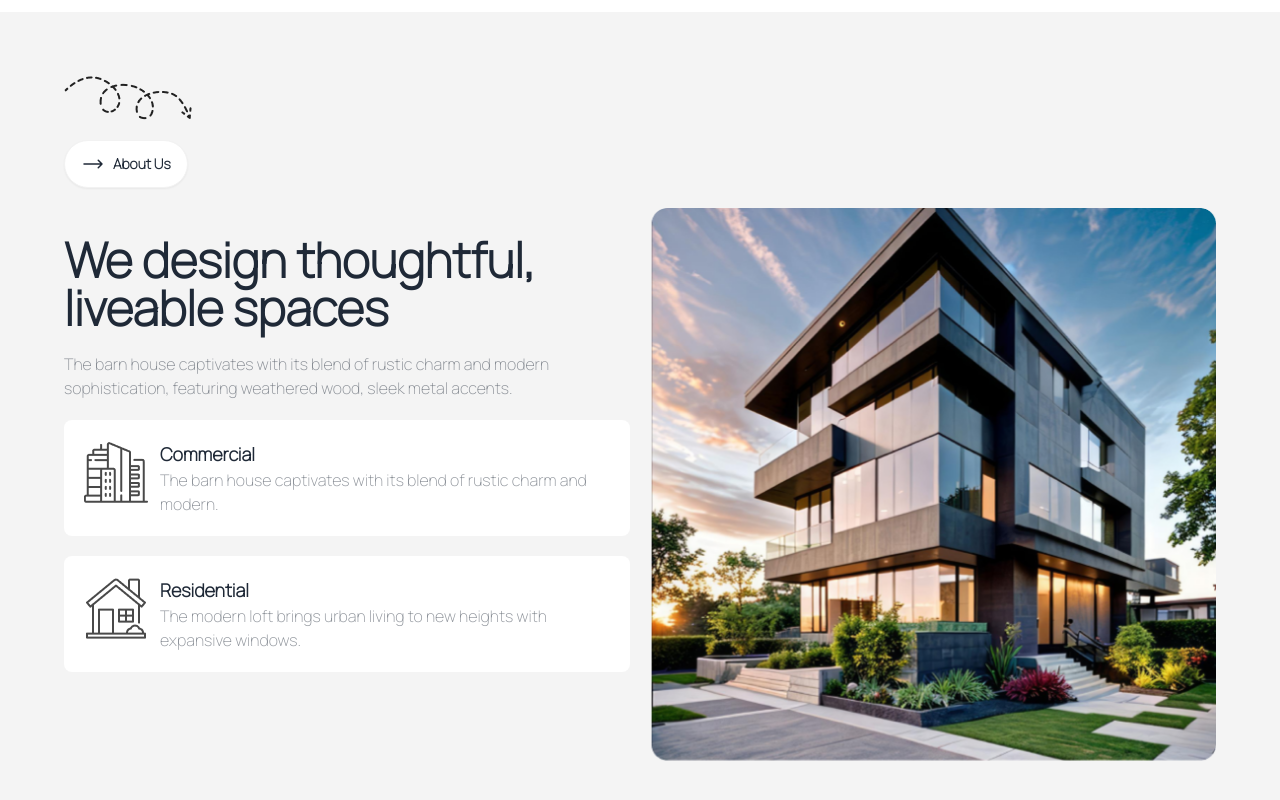
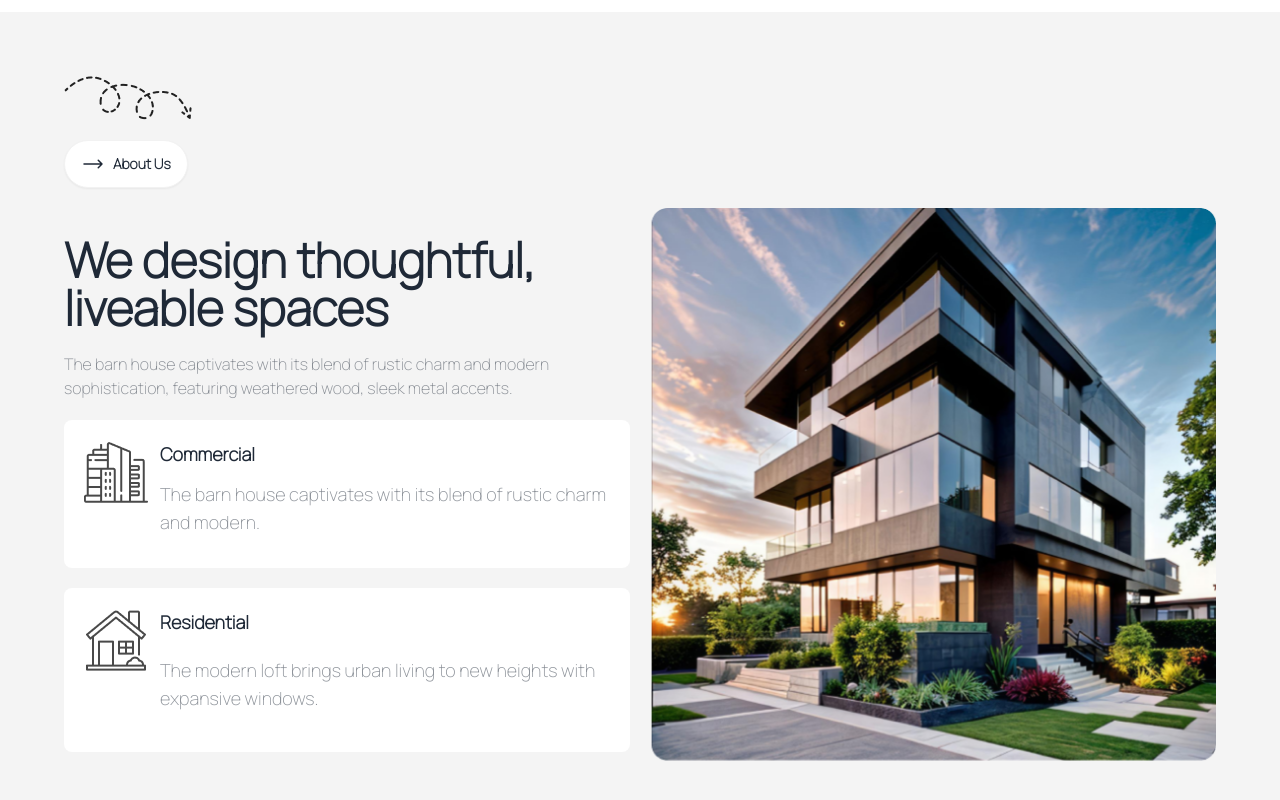
Before and after one commit to AyshaUrmi0/HomeCraft-Builders, a plain HTML site: page index.html in a window 1280 px wide. Shown: the part 663-1463 px from the top of the page. Drawn offline with nearby package versions, Linux system fonts and the light colour scheme.

Commit message:
height fixed

```diff
--- a/index.html
+++ b/index.html
@@ -200,7 +200,7 @@
                     <img src="./assets/commercial.png" alt="" class="mr-3">
                     <div class="text-start">
                         <h6 class="text-lg font-semibold">Commercial</h6>
-                        <p class="opacity-50 ">The barn house captivates with its blend of rustic charm and modern.</p>
+                        <p class="my-3 text-lg opacity-50">The barn house captivates with its blend of rustic charm and modern.</p>
                     </div>
                 </div>
 
@@ -209,7 +209,7 @@
                     <img src="./assets/residential.png" alt="" class="mr-3">
                     <div class="text-start">
                         <h6 class="text-lg font-semibold">Residential</h6>
-                        <p class="opacity-50 ">The modern loft brings urban living to new heights with expansive windows.</p>
+                        <p class="my-5 text-lg opacity-50">The modern loft brings urban living to new heights with expansive windows.</p>
                     </div>
                 </div>
             </div>
```
